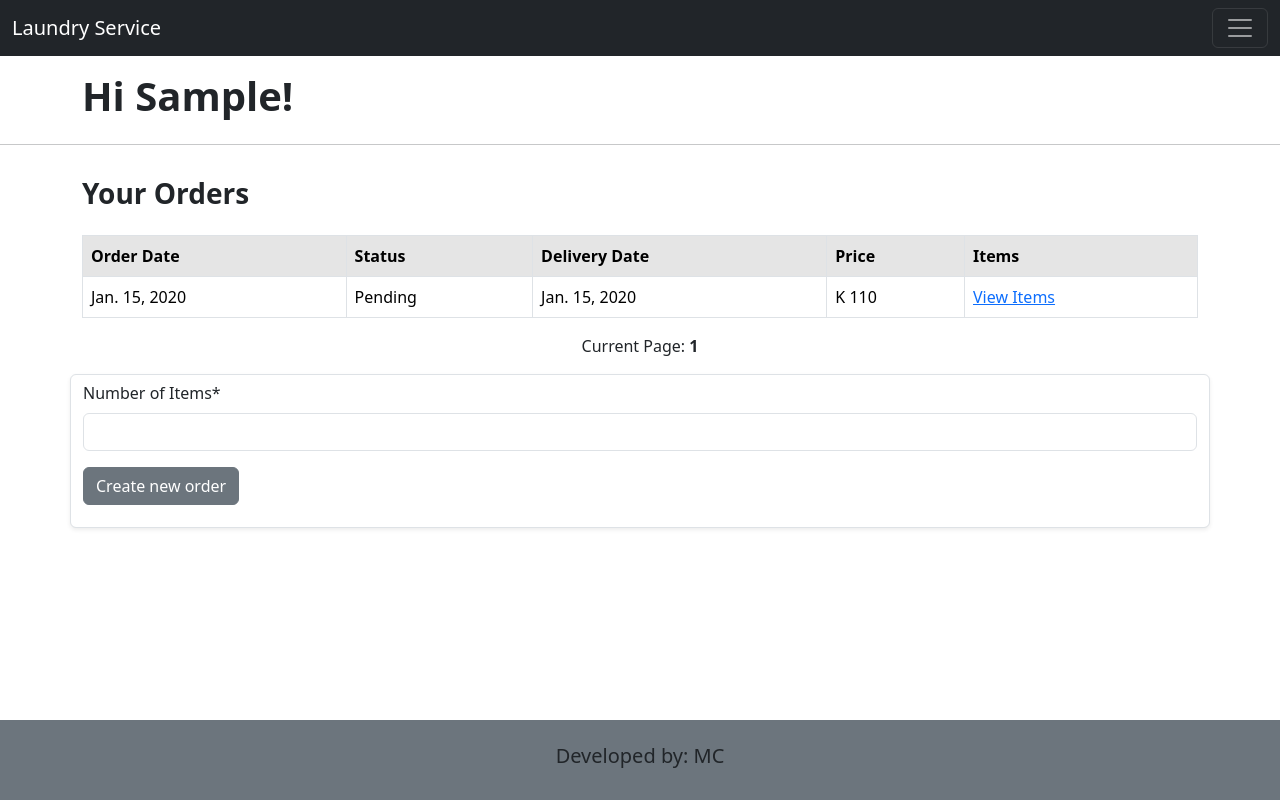
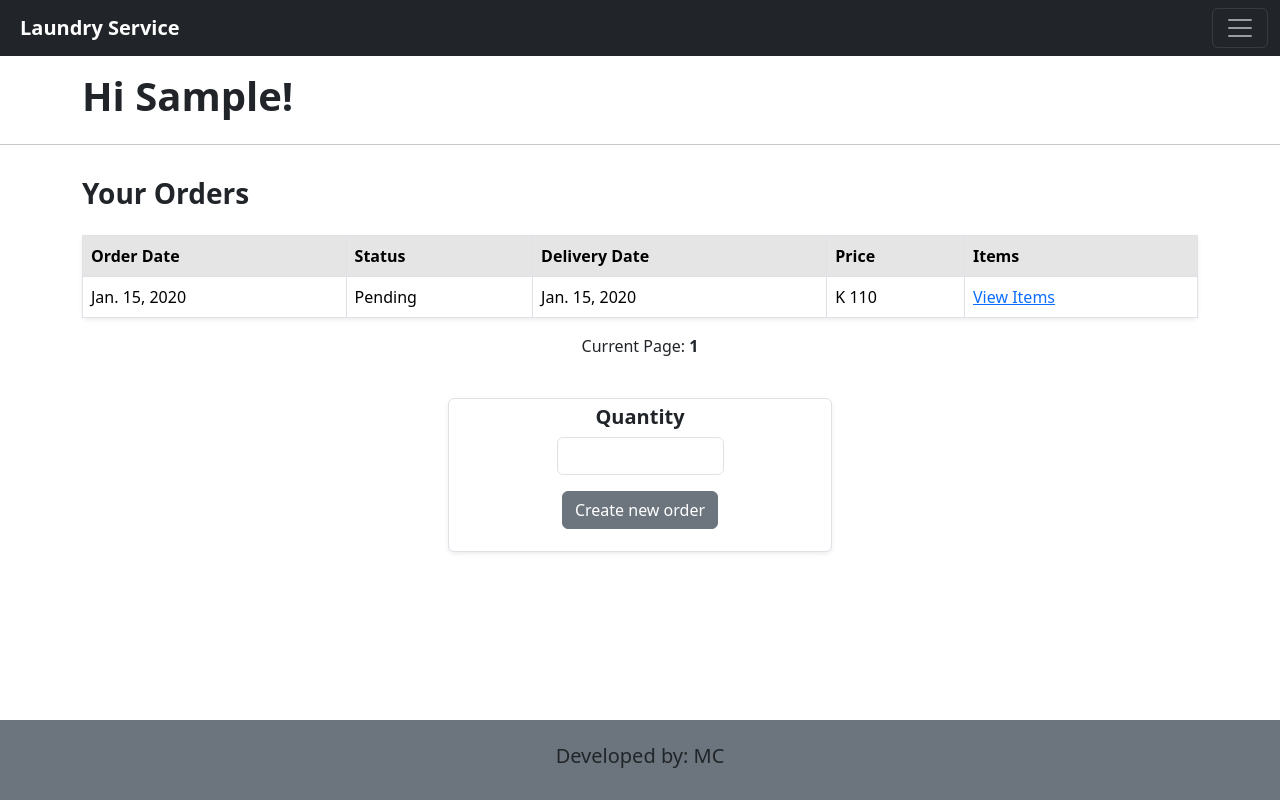
Before and after one commit to Wen-pen/laundry_management_zambia, a Django app: page /dashboard/1 in a window 1280 px wide. Run offline with Django 5.2, Linux system fonts and the light colour scheme; a user stored in the database is signed in; tables that the repository leaves empty hold one stand-in row (values such as "Sample post"); some libraries are stand-ins or nearby versions.

Commit message:
Minor changes

```diff
--- a/customer_interface/forms.py
+++ b/customer_interface/forms.py
@@ -1,7 +1,6 @@
 from django import forms
 from .models import CustomUser, OrderItem
 from phonenumber_field.formfields import PhoneNumberField
-from phonenumber_field.widgets import PhoneNumberPrefixWidget
 from creditcards.forms import CardNumberField, CardExpiryField, SecurityCodeField
 
 class SignupForm(forms.ModelForm):
@@ -47,4 +46,4 @@ class CreditForm(forms.Form):
     cc_code = SecurityCodeField(label='CVV/CVC')
 
 class QuantityForm(forms.Form):
-    number = forms.IntegerField(max_value=10, min_value=1, required=True, label="Number of Items")
+    number = forms.IntegerField(max_value=10, min_value=1, required=True, label="")
--- a/customer_interface/templates/dashboard.html
+++ b/customer_interface/templates/dashboard.html
@@ -19,7 +19,7 @@
     </div>
 
     <div class="container">
-        <table class="table table-bordered table-responsive mt-3">
+        <table class="table table-bordered table-responsive mt-3 shadow-sm rounded">
             <thead>
                 <tr class="table-active">
                     <th>Order Date</th>
@@ -77,14 +77,23 @@
         {% endblock %}
 
 
-    <form action="" method="post" class="form-control container mb-4 shadow-sm">
+    <form action="" method="post" class="form-control container-fixed mx-auto mt-4 mb-5 shadow-sm" style="width: 30%;" >
         {%csrf_token%}
+        <div class="row justify-content-center">
+            <h5 class='text-center fw-bolder'>
+                Quantity
+            </h5>
+            <div class="col-6">
+                {{quant_form | crispy}}
+            </div>
+        </div>
         <div class="row">
-            {{quant_form | crispy}}
+            <div class="col text-center">
+                <button type="submit" class="btn btn-secondary mb-3">
+                    Create new order
+                </button>
+            </div>
         </div>
-        <button type="submit" class="btn btn-secondary mb-3" >
-            Create new order
-        </button>
     </form>
 
 {% endblock %}
--- a/customer_interface/templates/master.html
+++ b/customer_interface/templates/master.html
@@ -16,7 +16,7 @@
   {% if user.is_authenticated %}
     <nav class="navbar navbar-dark bg-dark">
       <div class="container-fluid">
-        <a class="navbar-brand" href="/">
+        <a class="navbar-brand fw-bold px-2" href="/">
           Laundry Service
         </a>
         <button class="navbar-toggler"data-bs-toggle="collapse" data-bs-target="#navbarNavDropdown" aria-controls="navbarNavDropdown" aria-expanded="false" aria-label="Toggle navigation" type="button">
--- a/customer_interface/views.py
+++ b/customer_interface/views.py
@@ -143,6 +143,7 @@ def change_password(request):
         context = {'form': form}
         template = loader.get_template('registration/change_password.html')
         return HttpResponse(template.render(context, request))
+
 @login_required
 def view_items(request, id):
     order = Orders.objects.filter(id = id)
```
